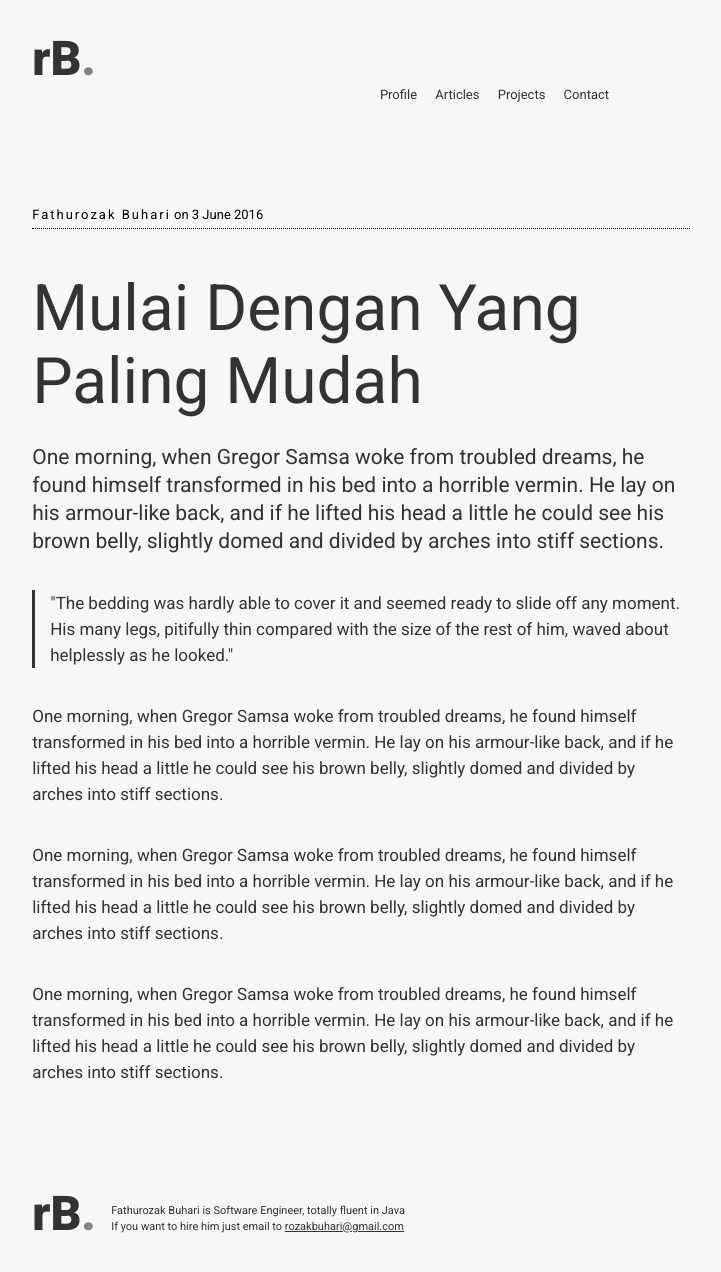
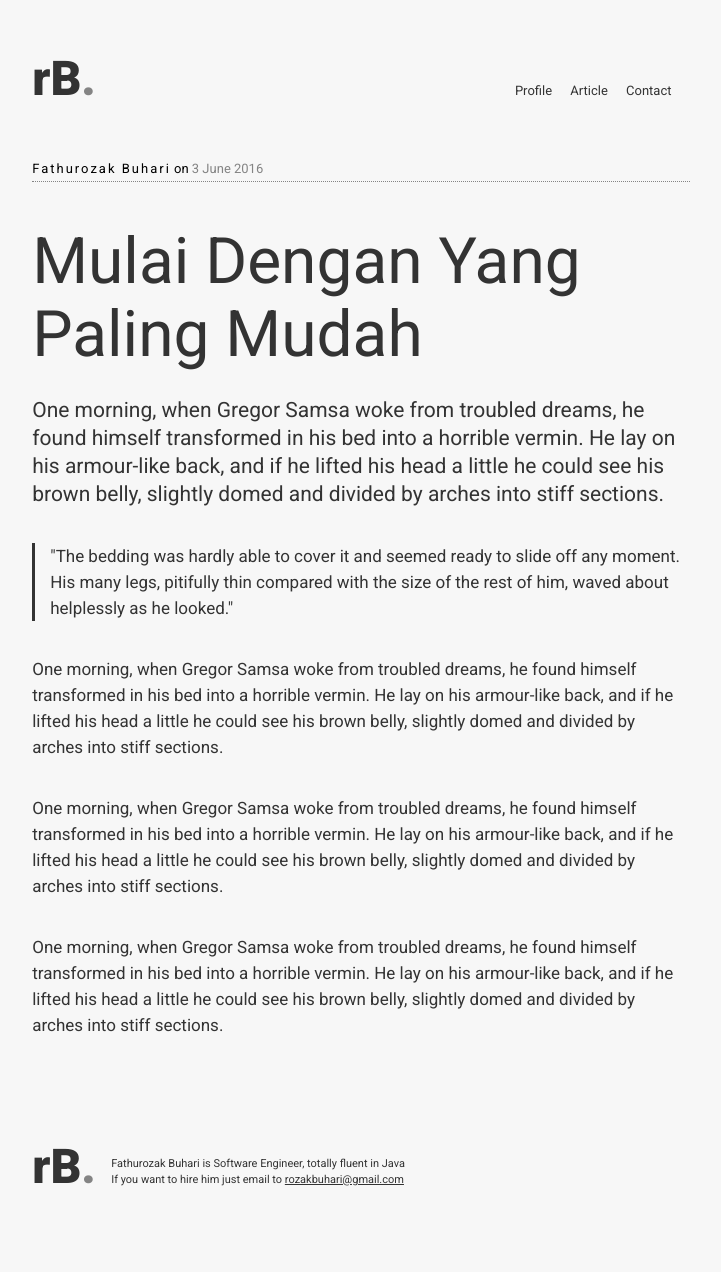
Before and after one commit to rozakbuhari/rozakbuhari.github.io.backup, a Jekyll site: the page built from _posts/2016-06-03-mulai-dengan-yang-paling-mudah.md, in a window 1280 px wide. Shown: the whole page, without its empty margins (279-1000 px from the left). Built offline with Jekyll 4.4.1, drawn with Linux system fonts in a browser that asks for light colours; after the commit the page ends 1245 px from its top, so only the background shows below that.

```diff
--- a/_layouts/default.html
+++ b/_layouts/default.html
@@ -38,8 +38,7 @@
         <div id="logo">rB<span>.</span></div>
         <nav>
           <li class="nav-item"><a href="/profile">Profile</a></li>
-          <li class="nav-item"><a href="/articles">Articles</a></li>
-          <li class="nav-item"><a href="/projects">Projects</a></li>
+          <li class="nav-item"><a href="/article">Article</a></li>
           <li class="nav-item"><a href="contact">Contact</a></li>
         </nav>
       </header>
--- a/css/main.css
+++ b/css/main.css
@@ -369,33 +369,32 @@ textarea {
     display: block !important;
     margin: 0 !important; } }
 
+div {
+  box-sizing: border-box; }
+
 body {
   font-size: 13px;
   font-family: "Roboto";
   font-style: normal;
   font-weight: 400;
   color: #333333;
+  white-space: normal;
   background-color: #f7f7f7; }
 
 a {
   color: inherit; }
 
+header {
+  margin-bottom: 50px; }
+
 .main-wrapper {
   margin: 0 auto;
   display: block;
-  white-space: normal;
   padding-bottom: 20px;
   min-height: 100%;
   width: auto;
   max-width: 760px;
-  padding: 30px 4%; }
-
-header {
-  margin-bottom: 100px; }
-
-div {
-  white-space: normal;
-  box-sizing: border-box; }
+  padding: 50px 4%; }
 
 h1 {
   font-size: 64px;
@@ -416,9 +415,13 @@ p {
   margin-bottom: 35px;
   border-width: 0px 0px 1px 0px;
   border-style: dotted;
+  border-color: #848484;
   margin-top: 45px;
   color: black;
-  line-height: 26px; }
+  line-height: 24px; }
+
+.meta > .date {
+  color: #848484; }
 
 .author {
   letter-spacing: 2px; }
@@ -447,7 +450,7 @@ p.pullquote {
 
 nav {
   display: inline-block;
-  width: 90%;
+  width: 89%;
   text-align: right; }
 
 .nav-item {
--- a/index.html
+++ b/index.html
@@ -1,16 +1,18 @@
 ---
 layout: default
 title: Rozak Buhari
+permalink: slug
 ---
 
 <div class="content-wrapper">
   <article>
     {% for post in site.posts limit:1 %}
         <div class="meta">
+            <div class="avatar"></div>
             <div class="author">{{ post.author }}</div>
             <div class="date">{{ post.date | date: "%-d %B %Y" }}</div>
         </div>
-        <h1><a href="{{ post.url }}">{{ post.title }}</a></h1>
+        <h1>{{ post.title }}</h1>
         {{ post.content }}
     {% endfor %}
   </article>
```
Also changed, not shown: _scss/main.scss (+18 -13 lines).
